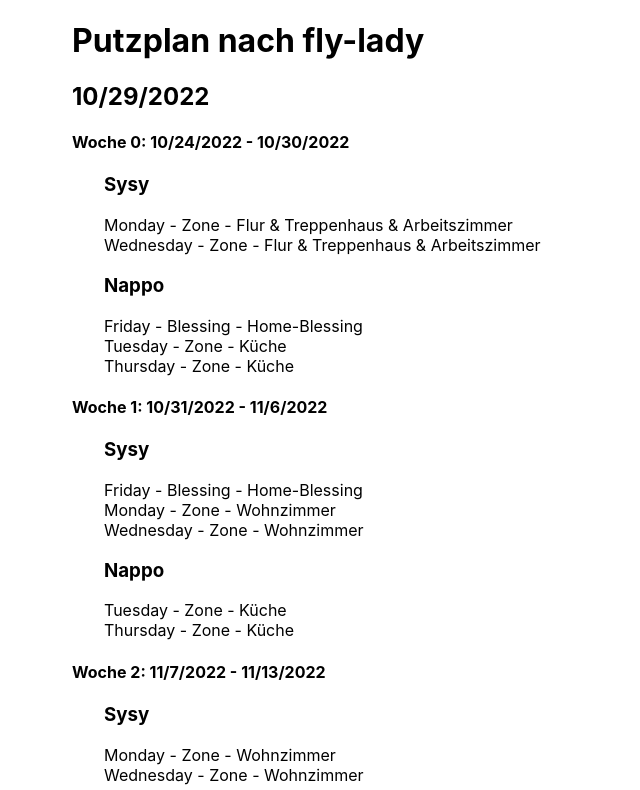
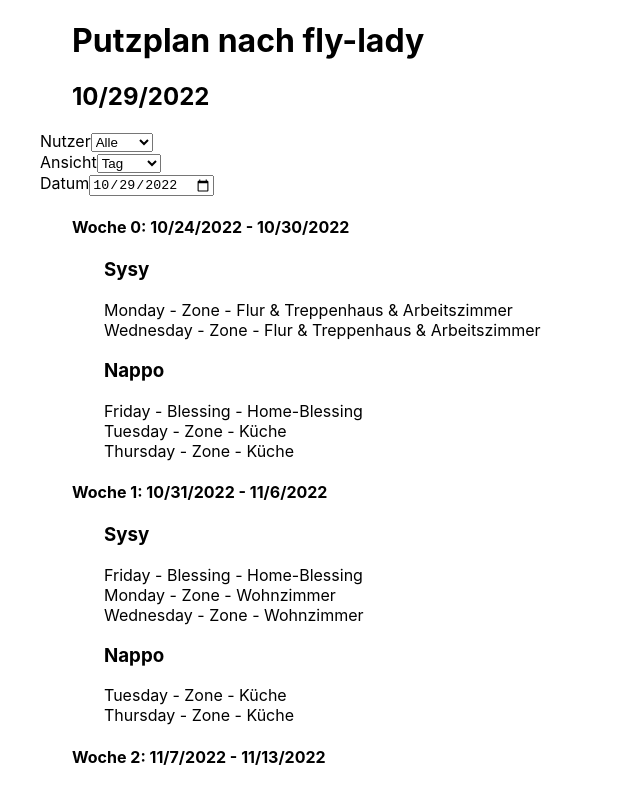
Before and after one commit to temme-stefan/fly_lady, a React (Create React App) app: page / in a window 1280 px wide. Shown: the top 790 px of the page, without its empty margins (0-640 px from the left). Built offline with nearby package versions, Linux system fonts and the light colour scheme.

Commit message:
filter UI up

```diff
--- a/src/App.tsx
+++ b/src/App.tsx
@@ -1,11 +1,29 @@
-import React from 'react';
+import React, {useState} from 'react';
 import './App.css';
 import {allUsers, User} from "./data/User";
 import {getTasksOfTheWeek} from "./tools/TaskManager";
-import {Weekday} from "./tools/Definitions";
-import {TaskType} from "./data/Definitions";
+import TaskCard from "./uicomponents/TaskCard";
+import {FilterScope, FilterState} from "./uicomponents/Definitions";
+import FilterRegion from "./uicomponents/FilterRegion";
+
 
 function App() {
+    const filterStorageKey = "filter";
+    const defaultFilter = {
+        user: null,
+        scope: FilterScope.Week,
+        date: new Date()
+    }
+    const storedFilter = JSON.parse(localStorage.getItem(filterStorageKey) ?? "{}")
+    const initialFilter = {...defaultFilter, ...storedFilter, ...{date: new Date()}};
+    const [filterState, setFilterState] = useState<FilterState>(initialFilter);
+
+    const update = (state: FilterState) => {
+        setFilterState(state);
+        localStorage.setItem(filterStorageKey, JSON.stringify(state));
+    }
+
+
     const today = new Date();
     const dates = Array.from({length: 10}).map((_, i) => new Date(new Date(today).setDate(today.getDate() + i * 7)));
     return (
@@ -14,16 +32,15 @@ function App() {
                 <h1>Putzplan nach fly-lady</h1>
                 <h2>{today.toLocaleDateString()}</h2>
             </header>
+            <FilterRegion values={filterState} setValues={update}/>
             {dates.map((d, i) => (
                 <section key={`week_${i}`}>
-                    <h4>Woche {i}: {new Date(new Date(d).setDate(d.getDate()-((6+d.getDay())%7))).toLocaleDateString()} - {new Date(new Date(d).setDate(d.getDate()-((6+d.getDay())%7)+6)).toLocaleDateString()}</h4>
+                    <h4>Woche {i}: {new Date(new Date(d).setDate(d.getDate() - ((6 + d.getDay()) % 7))).toLocaleDateString()} - {new Date(new Date(d).setDate(d.getDate() - ((6 + d.getDay()) % 7) + 6)).toLocaleDateString()}</h4>
                     {allUsers.map(user => (
                         <article key={user}>
                             <h3>{user}</h3>
                             {getTasksOfTheWeek(user as User, d).map((t, i) => (
-                                <div key={`task-${i}`}>
-                                    {Weekday[t.day]} - {TaskType[t.type]} - {t.label}
-                                </div>
+                                <TaskCard task={t} key={`task-${i}`}/>
                             ))}
                         </article>
                     ))}
--- a/src/tools/TaskManager.tsx
+++ b/src/tools/TaskManager.tsx
@@ -26,7 +26,7 @@ function getZone(date: Date, user: User): Zone {
 function toTask(reoccuringTask: ReoccurringTask, date: Date, user: User): Task {
     const day = reoccuringTask.dayOfWeek;
     const type = reoccuringTask.type;
-    let label = "unknown Task";
+    let label = "unknown TaskCard";
     switch (type) {
         case TaskType.Blessing:
             label = blessingLabel;
--- /dev/null
+++ b/src/uicomponents/Definitions.tsx
@@ -0,0 +1,13 @@
+import {User} from "../data/User";
+
+export enum FilterScope{
+    SingleDay = "Tag",
+    Week = "Woche"
+}
+export const allFilterScopes = Object.keys(FilterScope).filter(v => isNaN(Number(v)));
+
+export interface FilterState{
+    user: User|null,
+    scope:FilterScope,
+    date: Date
+}
--- /dev/null
+++ b/src/uicomponents/FilterRegion.tsx
@@ -0,0 +1,38 @@
+import {FilterScope, FilterState} from "./Definitions";
+import {User} from "../data/User";
+import {ManagedSelect} from "./ManagedSelect";
+
+export default function FilterRegion({values, setValues}
+                                         : { values: FilterState, setValues: (value: FilterState) => void }) {
+
+    const updateUser = (value: string) => {
+        const val = (value === "-" ? null : value) as User | null;
+        setValues({...values, user: val});
+    }
+    const updateScope = (value: string) => {
+        setValues({...values, scope: value as FilterScope});
+    }
+    const updateDate = (value: Date) => {
+        setValues({...values, date: value});
+    }
+
+
+    const userOptions: [string, string][] = Object.entries(User);
+    userOptions.unshift(["-", "Alle"]);
+    const scopeOptions = Object.entries(FilterScope);
+    return (
+        <form onSubmit={() => false}>
+            <ManagedSelect label={"Nutzer"} key={"filterUser"} value={values.user ?? "-"}
+                           onChange={ev => updateUser(ev.target.value)}
+                           options={userOptions} name={"filterUser"}/>
+            <ManagedSelect label={"Ansicht"} key={"filterScope"} value={values.scope}
+                           onChange={ev => updateScope(ev.target.value)}
+                           options={scopeOptions} name={"filterScope"}/>
+            <div key={"filterDate"}>
+                <label>Datum</label>
+                <input type={"date"} value={values.date.toISOString().substring(0,10)}
+                       onChange={ev => ev.target.value && updateDate(new Date(ev.target.value))}/>
+            </div>
+        </form>
+    )
+}
--- /dev/null
+++ b/src/uicomponents/ManagedSelect.tsx
@@ -0,0 +1,12 @@
+export function ManagedSelect(props: { label: string, name: string, value: string, onChange: (ev: any) => void, options: [string, string][] }) {
+    return (<div>
+        <label htmlFor={props.name}>{props.label}</label>
+        <select name={props.name} value={props.value} onChange={props.onChange}>
+            {
+                props.options.map(([key, value]) => (
+                    <option value={key}>{value}</option>)
+                )
+            }
+        </select>
+    </div>);
+}
--- /dev/null
+++ b/src/uicomponents/TaskCard.tsx
@@ -0,0 +1,13 @@
+import {Task} from "../tools/TaskManager";
+import {Weekday} from "../tools/Definitions";
+import {TaskType} from "../data/Definitions";
+import React from "react";
+
+export default function TaskCard({task: task}: { task: Task }) {
+    return (
+        <div>
+            {Weekday[task.day]} - {TaskType[task.type]} - {task.label}
+        </div>
+    )
+
+}
```
